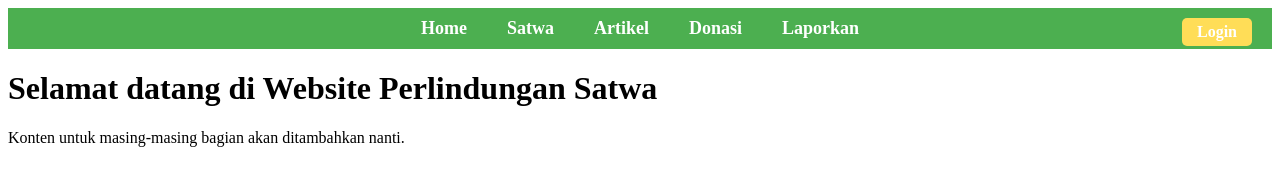
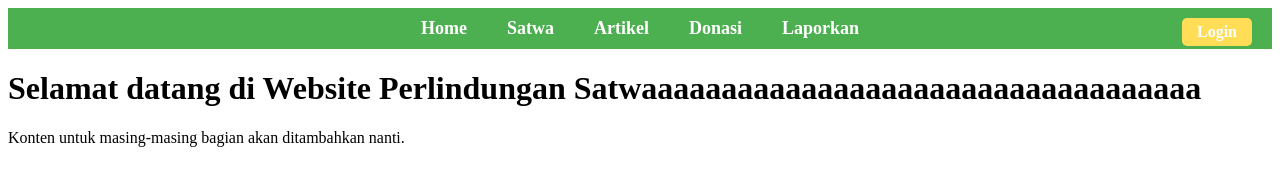
Before and after one commit to NovalRizkyy24/ARTEMIS-Frontend, a plain HTML site: page public/index.html in a window 1280 px wide. Drawn offline with Linux system fonts and the light colour scheme.

Commit message:
test ci/cd

```diff
--- a/public/index.html
+++ b/public/index.html
@@ -65,7 +65,7 @@
     </header>
 
     <!-- Konten Halaman -->
-    <h1>Selamat datang di Website Perlindungan Satwa</h1>
+    <h1>Selamat datang di Website Perlindungan Satwaaaaaaaaaaaaaaaaaaaaaaaaaaaaaaaaaaa</h1>
     <p>Konten untuk masing-masing bagian akan ditambahkan nanti.</p>
 </body>
 </html>
```
